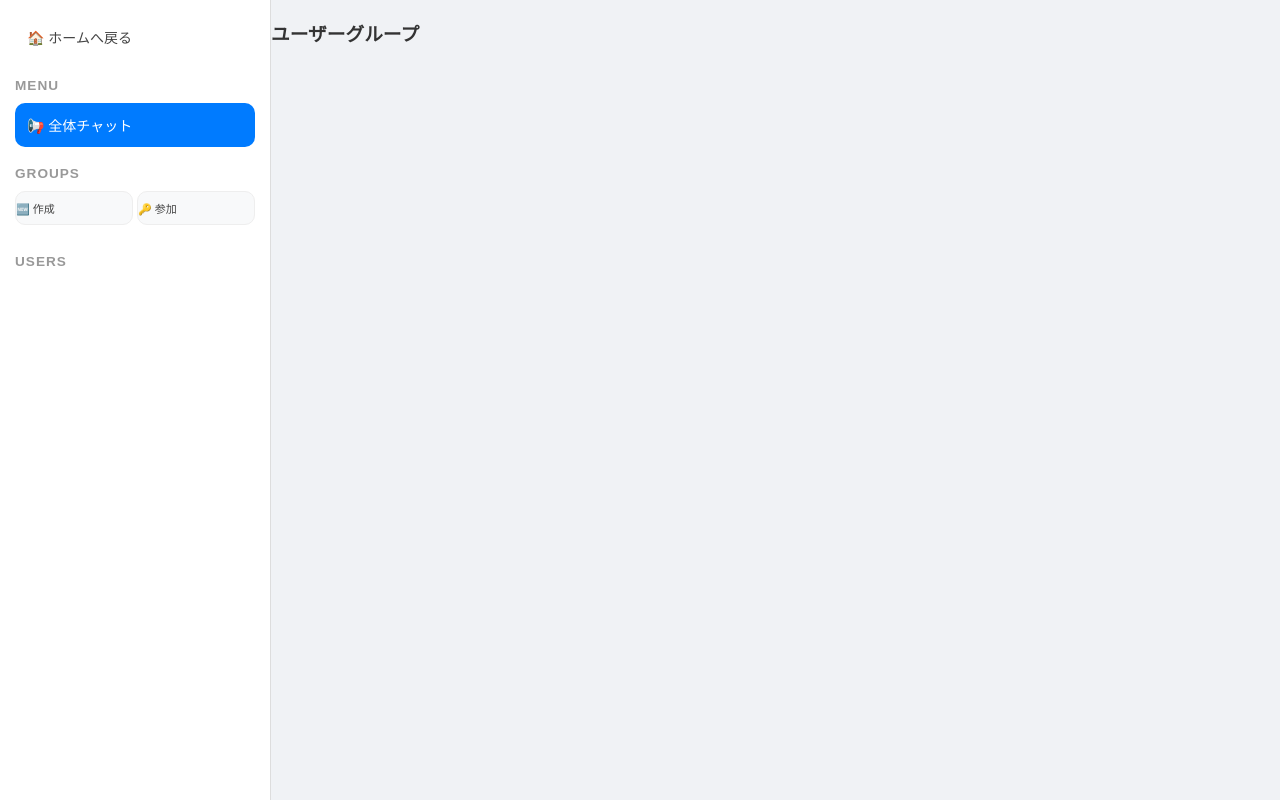
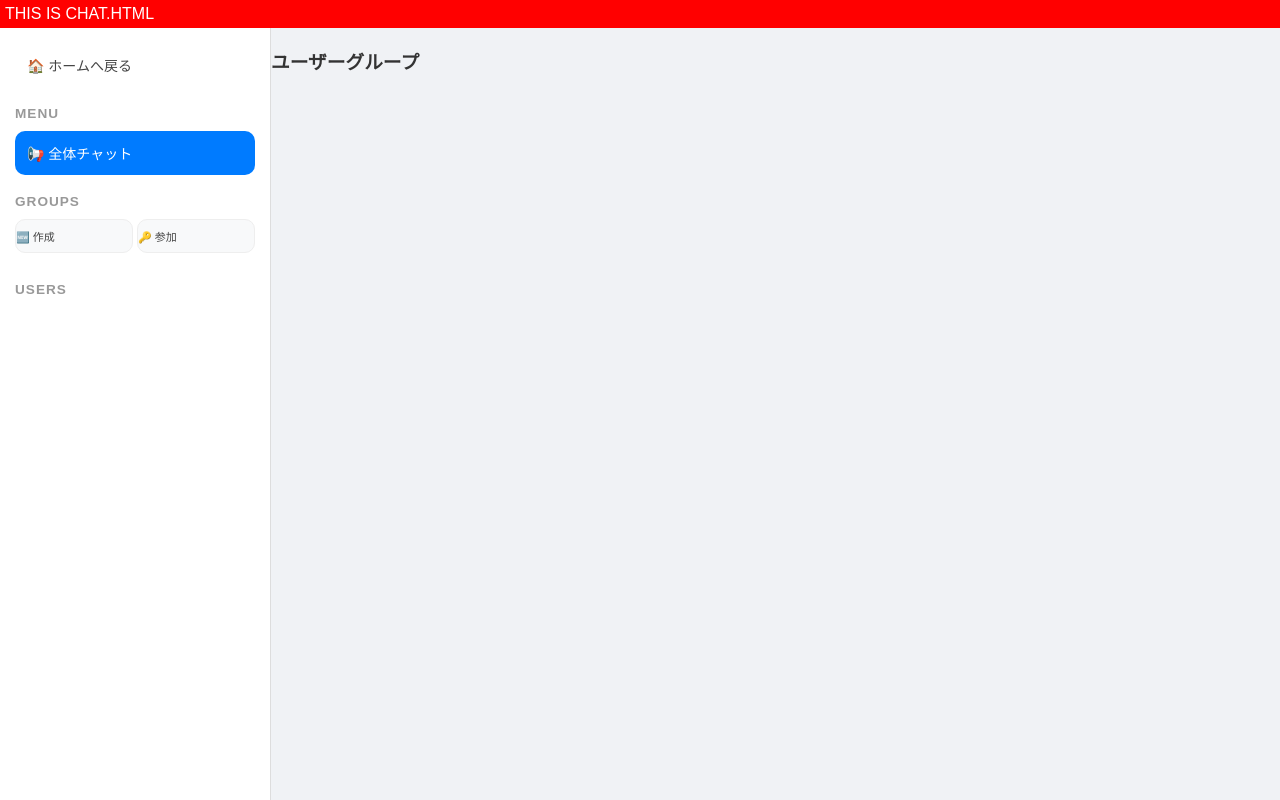
Before and after one commit to Keypom-A/ClassBoard, a Flask app: page /chat in a window 1280 px wide. Run offline with Flask 3, Linux system fonts and the light colour scheme; the visitor is signed in with stand-in values (Sample User, id 1); data that the repository does not hold is empty; some libraries are stand-ins or nearby versions.

Commit message:
chat.html

```diff
--- a/templates/chat.html
+++ b/templates/chat.html
@@ -104,6 +104,7 @@
     </style>
 </head>
 <body class="chat-page">
+    <div style="background:red;color:white;padding:5px;">THIS IS CHAT.HTML</div>
     <div class="menu-btn" onclick="toggleMenu()">☰</div>
     <div class="layout">
         <div class="overlay" id="overlay" onclick="toggleMenu()"></div>
```
